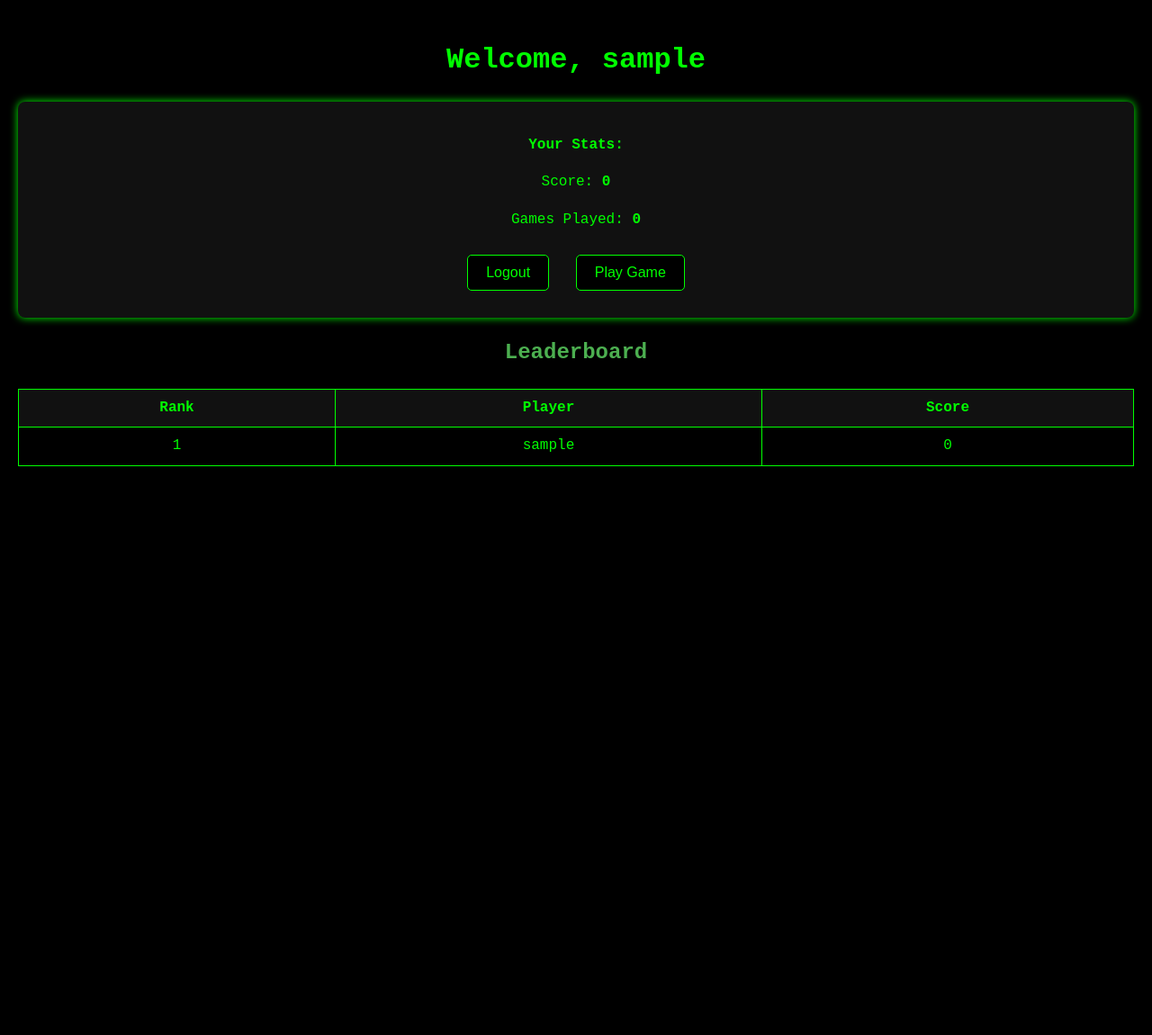
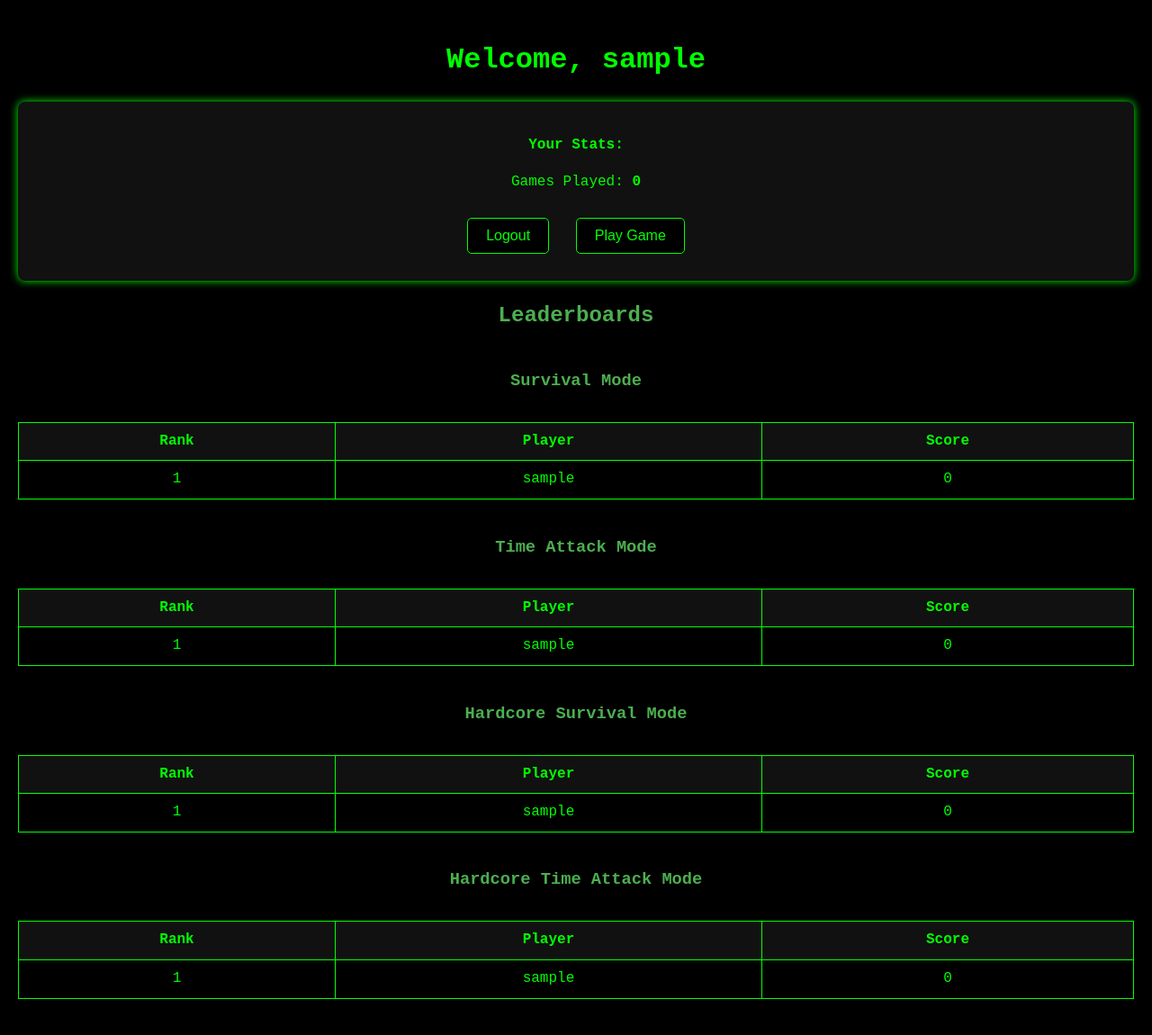
Before and after one commit to DavonGT/linux_gamified, a Django app: page / in a window 1280 px wide. Shown: the whole page at 90% size. Before the commit the page ends 518 px from the top, so only its background shows below. Run offline with Django 5.2, Linux system fonts and the light colour scheme; the visitor is signed in with stand-in values (Sample User, id 1); data comes from the database, SQL or seed files in the repository.

Commit message:
ginburublag ko an mga score hit kada game mode

```diff
--- a/accounts/admin.py
+++ b/accounts/admin.py
@@ -5,12 +5,12 @@ from .models import Player
 @admin.register(Player)
 class PlayerAdmin(UserAdmin):
     model = Player
-    list_display = ('username', 'email', 'first_name', 'middle_name', 'last_name', 'student_id', 'year_level', 'score', 'games_played', 'is_staff', 'is_active')
+    list_display = ('username', 'email', 'first_name', 'middle_name', 'last_name', 'student_id', 'year_level', 'survival_score', 'time_attack_score', 'ha_score', 'hta_score', 'games_played', 'is_staff', 'is_active')
     list_filter = ('is_staff', 'is_active', 'year_level')
     fieldsets = (
         (None, {'fields': ('username', 'email', 'password')}),
         ('Personal Info', {'fields': ('first_name', 'middle_name', 'last_name', 'student_id', 'year_level')}),
-        ('Game Stats', {'fields': ('score', 'games_played')}),
+        ('Game Stats', {'fields': ('survival_score', 'time_attack_score', 'ha_score', 'hta_score', 'games_played')}),
         ('Permissions', {'fields': ('is_staff', 'is_active', 'is_superuser', 'groups', 'user_permissions')}),
     )
     add_fieldsets = (
--- a/accounts/models.py
+++ b/accounts/models.py
@@ -2,7 +2,10 @@ from django.contrib.auth.models import AbstractUser
 from django.db import models
 
 class Player(AbstractUser):
-    score = models.IntegerField(default=0)  # Track player's score
+    survival_score = models.IntegerField(default=0)  # Track player's survival score
+    time_attack_score = models.IntegerField(default=0)  # Track player's time attack score
+    ha_score = models.IntegerField(default=0)  # Track player's hardcore survival score
+    hta_score = models.IntegerField(default=0)  # Track player's hardcore time attack score
     games_played = models.IntegerField(default=0)  # Track games played
     middle_name = models.CharField(max_length=150, blank=True)  # Optional middle name
     student_id = models.CharField(max_length=9, unique=True, default="00-00000")  # Unique student ID
--- a/game/static/game/css/dashboard.css
+++ b/game/static/game/css/dashboard.css
@@ -62,3 +62,17 @@ table.leaderboard tr:nth-child(even) {
 table.leaderboard tr:nth-child(odd) {
     background-color: #000;
 }
+
+.leaderboards-container {
+    display: flex;
+    flex-direction: column;
+    align-items: center;
+}
+
+.leaderboards-container h3 {
+    margin-bottom: 10px;
+}
+
+.leaderboards-container table {
+    margin-bottom: 20px;
+}
--- a/game/templates/game/dashboard.html
+++ b/game/templates/game/dashboard.html
@@ -10,13 +10,16 @@
     <h1>Welcome, {{ player.username }}</h1>
     <div class="stats">
         <p><strong>Your Stats:</strong></p>
-        <p>Score: <strong>{{ player.score }}</strong></p>
+        {% comment %} <p>Score: <strong>{{ player.score }}</strong></p> {% endcomment %}
         <p>Games Played: <strong>{{ player.games_played }}</strong></p>
         <button onclick="window.location.href='{% url 'logout' %}'">Logout</button>
         <button onclick="window.location.href='{% url 'select_mode' %}'">Play Game</button>
     </div>
 
-    <h2>Leaderboard</h2>
+    <h2>Leaderboards</h2>
+
+    <div class="leaderboards-container">
+        <h3>Survival Mode</h3>
         <table class="leaderboard">
             <thead>
                 <tr>
@@ -26,14 +29,75 @@
                 </tr>
             </thead>
             <tbody>
-            {% for entry in leaderboard %}
+                {% for entry in survival_leaderboard %}
                 <tr>
-                <td>{{ entry.rank }}</td>
+                    <td>{{ forloop.counter }}</td>
                     <td>{{ entry.username }}</td>
-                <td>{{ entry.score }}</td>
+                    <td>{{ entry.survival_score }}</td>
                 </tr>
                 {% endfor %}
             </tbody>
         </table>
+
+        <h3>Time Attack Mode</h3>
+        <table class="leaderboard">
+            <thead>
+                <tr>
+                    <th>Rank</th>
+                    <th>Player</th>
+                    <th>Score</th>
+                </tr>
+            </thead>
+            <tbody>
+                {% for entry in time_attack_leaderboard %}
+                <tr>
+                    <td>{{ forloop.counter }}</td>
+                    <td>{{ entry.username }}</td>
+                    <td>{{ entry.time_attack_score }}</td>
+                </tr>
+                {% endfor %}
+            </tbody>
+        </table>
+
+        <h3>Hardcore Survival Mode</h3>
+        <table class="leaderboard">
+            <thead>
+                <tr>
+                    <th>Rank</th>
+                    <th>Player</th>
+                    <th>Score</th>
+                </tr>
+            </thead>
+            <tbody>
+                {% for entry in hardcore_survival_leaderboard %}
+                <tr>
+                    <td>{{ forloop.counter }}</td>
+                    <td>{{ entry.username }}</td>
+                    <td>{{ entry.ha_score }}</td>
+                </tr>
+                {% endfor %}
+            </tbody>
+        </table>
+
+        <h3>Hardcore Time Attack Mode</h3>
+        <table class="leaderboard">
+            <thead>
+                <tr>
+                    <th>Rank</th>
+                    <th>Player</th>
+                    <th>Score</th>
+                </tr>
+            </thead>
+            <tbody>
+                {% for entry in hardcore_time_attack_leaderboard %}
+                <tr>
+                    <td>{{ forloop.counter }}</td>
+                    <td>{{ entry.username }}</td>
+                    <td>{{ entry.hta_score }}</td>
+                </tr>
+                {% endfor %}
+            </tbody>
+        </table>
+    </div>
 </body>
 </html>
--- a/game/views.py
+++ b/game/views.py
@@ -7,6 +7,7 @@ from django.views.decorators.csrf import csrf_exempt
 import json
 from accounts.models import Player
 from django.db.models import Max
+from django.db import models
 
 
 def test(request):
@@ -16,18 +17,50 @@ def test(request):
 
 @login_required
 def dashboard(request):
-    # Fetch the highest score for each player
-    leaderboard_queryset = Player.objects.values('username').annotate(highest_score=Max('score')).order_by('-highest_score')[:10]
+    # Fetch the highest score for each player in each game mode
+    survival_leaderboard = Player.objects.values('username').annotate(
+        survival_score=models.F('survival_score')
+    ).order_by('-survival_score')[:10]
 
-    # Add rank to each player
-    leaderboard = [
-        {'rank': idx + 1, 'username': entry['username'], 'score': entry['highest_score']}
-        for idx, entry in enumerate(leaderboard_queryset)
+    time_attack_leaderboard = Player.objects.values('username').annotate(
+        time_attack_score=models.F('time_attack_score')
+    ).order_by('-time_attack_score')[:10]
+
+    hardcore_survival_leaderboard = Player.objects.values('username').annotate(
+        ha_score=models.F('ha_score')
+    ).order_by('-ha_score')[:10]
+
+    hardcore_time_attack_leaderboard = Player.objects.values('username').annotate(
+        hta_score=models.F('hta_score')
+    ).order_by('-hta_score')[:10]
+
+    # Add rank to each player in each leaderboard
+    survival_leaderboard = [
+        {'rank': idx + 1, 'username': entry['username'], 'survival_score': entry['survival_score']}
+        for idx, entry in enumerate(survival_leaderboard)
+    ]
+
+    time_attack_leaderboard = [
+        {'rank': idx + 1, 'username': entry['username'], 'time_attack_score': entry['time_attack_score']}
+        for idx, entry in enumerate(time_attack_leaderboard)
+    ]
+
+    hardcore_survival_leaderboard = [
+        {'rank': idx + 1, 'username': entry['username'], 'ha_score': entry['ha_score']}
+        for idx, entry in enumerate(hardcore_survival_leaderboard)
+    ]
+
+    hardcore_time_attack_leaderboard = [
+        {'rank': idx + 1, 'username': entry['username'], 'hta_score': entry['hta_score']}
+        for idx, entry in enumerate(hardcore_time_attack_leaderboard)
     ]
 
     return render(request, 'game/dashboard.html', {
         'player': request.user,
-        'leaderboard': leaderboard,  # Pass the leaderboard as a list of dictionaries
+        'survival_leaderboard': survival_leaderboard,
+        'time_attack_leaderboard': time_attack_leaderboard,
+        'hardcore_survival_leaderboard': hardcore_survival_leaderboard,
+        'hardcore_time_attack_leaderboard': hardcore_time_attack_leaderboard,
     })
 
 @login_required
@@ -52,6 +85,7 @@ def set_mode(request, mode):
 
 @login_required
 def game_view(request):
+    print(request.session.items())
     # Set default time for time-based modes
     time = 20 if 'time_attack' in request.session['mode'] else None
     if time != None and request.session['time'] > time :
@@ -70,7 +104,10 @@ def game_view(request):
     return render(request, 'game/game.html', {
         'time': time,
         'question': question,
-        'score': request.session['score'],
+        'survival_score': request.session['score'],
+        'time_attack_score': request.session['score'],
+        'hs_score': request.session['score'],
+        'hta_score': request.session['score'],
         'lives': request.session.get('lives'),  # Pass lives to the template
         'mode': mode,
         'player': request.user.username,
@@ -182,8 +219,15 @@ def game_over(request):
     final_score = request.session.get('score', 0)
 
     # Update the player's score only if the new score is higher
-    if final_score > player.score:
-        player.score = final_score
+
+    if request.session['mode'] == 'survival':
+        player.survival_score = max(player.survival_score, final_score)
+    elif request.session['mode'] == 'time_attack':
+        player.time_attack_score = max(player.time_attack_score, final_score)
+    elif request.session['mode'] == 'hardcore_survival':
+        player.hs_score = max(player.hs_score, final_score)
+    elif request.session['mode'] == 'hardcore_time_attack':
+        player.hta_score = max(player.hta_score, final_score)
 
     player.games_played += 1  # Increment the games played count
     player.save()  # Save the updated player data to the database
```
Also changed, not shown: game/templates/game/game.html (+10 -2 lines), accounts/migrations/0002_rename_score_player_ha_score_player_hta_score_and_more.py (added). Lines whose indentation alone changed are shown as unchanged.
